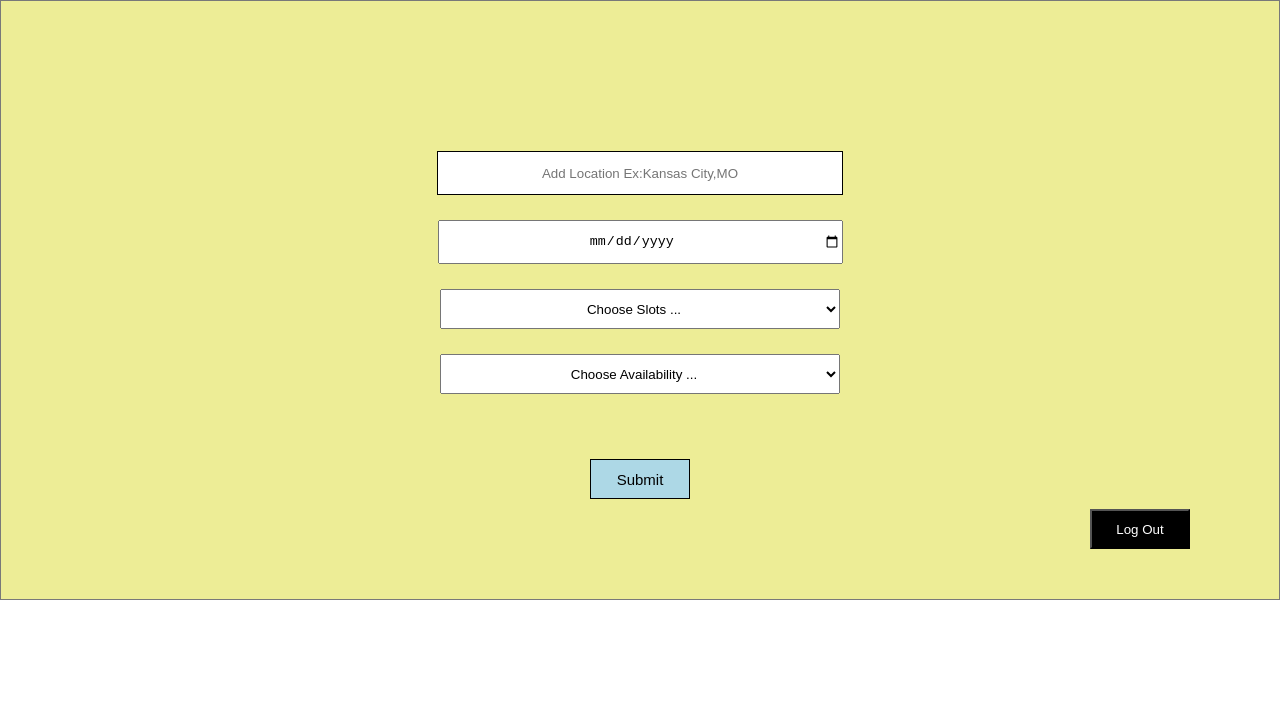
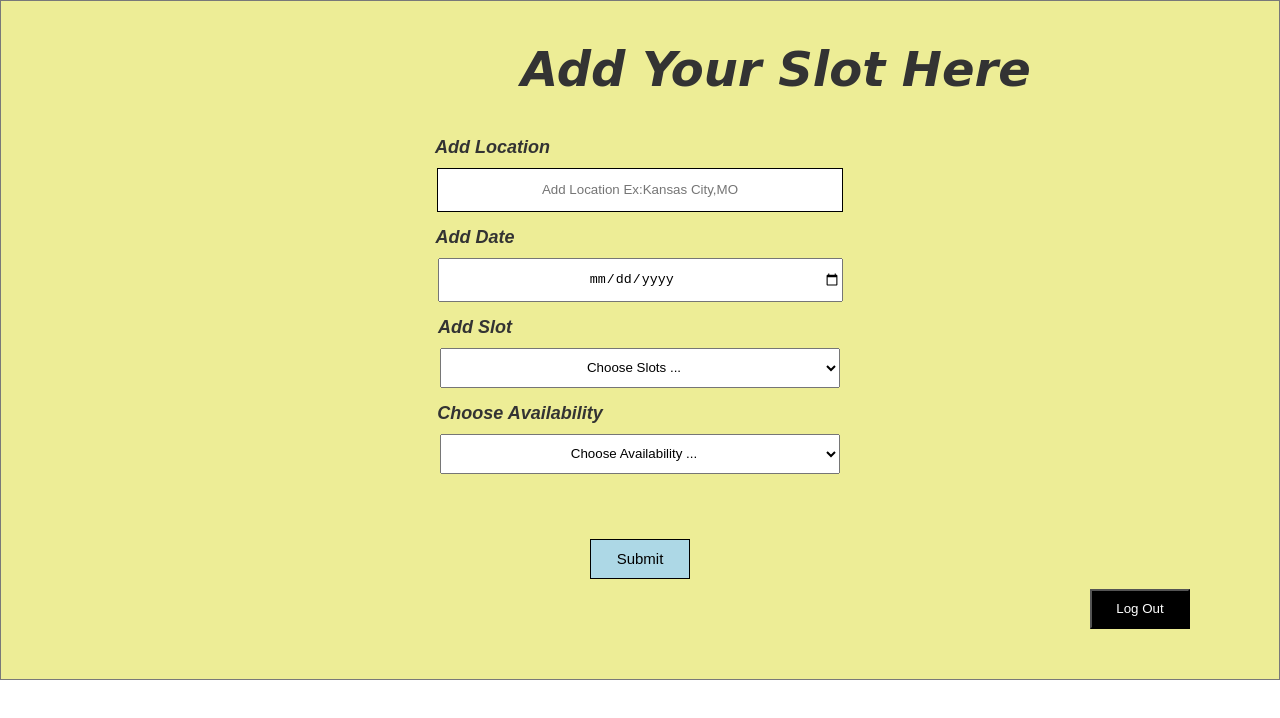
Before and after one commit to BharadwajPolusani/se-project-main, a React (Create React App) app in the folder se-project/: page /Admin in a window 1280 px wide. Shown: the top 718 px of the page. Built offline with nearby package versions, Linux system fonts and the light colour scheme.

Commit message:
Added Side Headings

```diff
--- a/se-project/src/components/Admin.js
+++ b/se-project/src/components/Admin.js
@@ -87,13 +87,18 @@ const Admin = () => {
        <div className="form-control">
 
        <div>
+       <h2 className='Title'
+        style={{marginLeft:520}}
+          >Add Your Slot Here</h2>
 
+      <h7 style={{fontWeight:700,fontStyle:'italic',fontSize:'18px',marginRight:295, marginTop:60}}>Add Location</h7>
+       <br/>
        <input
            name="add_location"
            required={true}
            type="text"
            //value={"First Name"}
-           style={{width:400, height:40, marginTop:150,textAlign:'center',borderColor:'black'}}
+           style={{width:400, height:40, marginTop:10,textAlign:'center',borderColor:'black'}}
            placeholder="Add Location Ex:Kansas City,MO"
            //value={text}
            onChange={(e) => {
@@ -103,9 +108,9 @@ const Admin = () => {
              //console.log(newAccount);
            }}
          />
-         <br />
-         <br />
-
+         <br /><br/>
+         <h7 style={{fontWeight:700,fontStyle:'italic',fontSize:'18px',marginRight:330, marginTop:60}}>Add Date</h7>
+         <br/>
          <input
            name="add_date"
            required={true}
@@ -124,7 +129,8 @@ const Admin = () => {
          />
          <br />
          <br />
-
+         <h7 style={{fontWeight:700,fontStyle:'italic',fontSize:'18px',marginRight:330, marginTop:60}}>Add Slot</h7>
+         <br/>
          <select  className="form-field"  required={true} name="add_slot"
          style={{width:400, height:40, marginTop:10,textAlign:'center'}} placeholder="Add Slot"
             onChange={(e) => {
@@ -149,6 +155,8 @@ const Admin = () => {
 
            <br />
            <br />
+           <h7 style={{fontWeight:700,fontStyle:'italic',fontSize:'18px',marginRight:240, marginTop:60}}>Choose Availability</h7>
+           <br/>
            <select className="form-field"  required name="isAvailable"
          style={{width:400, height:40, marginTop:10,textAlign:'center'}}
             onChange={(e) => {
```
Lines whose indentation alone changed are shown as unchanged.
